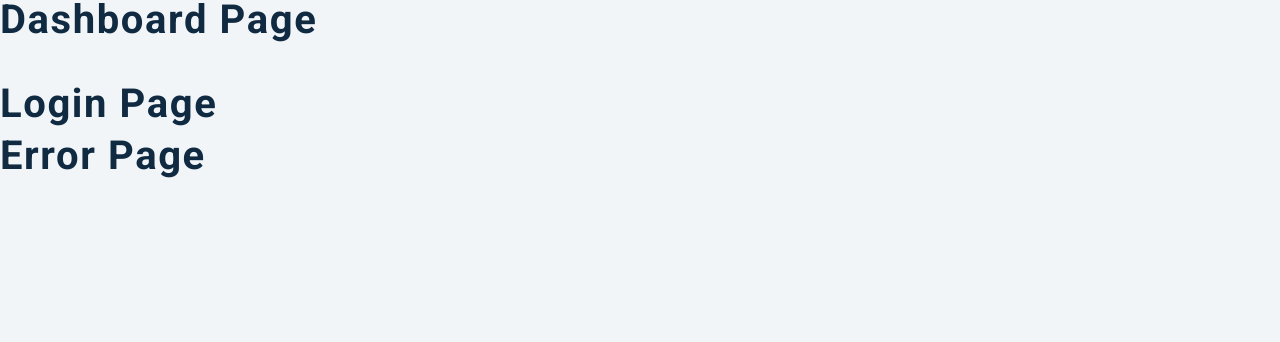
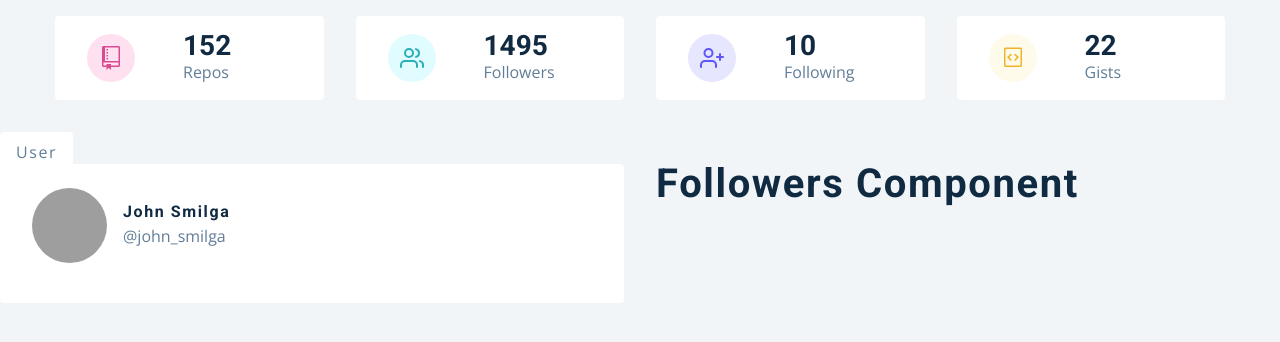
Before and after one commit to blademan/-react-search-github-users, a React (Create React App) app: page / in a window 1280 px wide. Shown: the top 342 px of the page. Built offline with nearby package versions, Linux system fonts and the light colour scheme; grey boxes are pictures that could not be loaded.

Commit message:
add info section

```diff
--- a/package.json
+++ b/package.json
@@ -7,14 +7,14 @@
   "@testing-library/jest-dom": "^4.2.4",
   "@testing-library/react": "^9.5.0",
   "@testing-library/user-event": "^7.2.1",
-    "axios": "^0.19.2",
+  "axios": "^0.27.2",
   "fusioncharts": "^3.15.1-sr.1",
   "react": "^16.13.1",
   "react-dom": "^16.13.1",
   "react-fusioncharts": "^3.1.2",
   "react-icons": "^3.10.0",
-    "react-router-dom": "^5.2.0",
-    "react-scripts": "3.4.1",
+  "react-router-dom": "^6.2.2",
+  "react-scripts": "^5.0.1",
   "styled-components": "^5.1.1"
  },
  "scripts": {
--- a/src/App.js
+++ b/src/App.js
@@ -1,15 +1,17 @@
 import React from 'react';
 import { Dashboard, Login, PrivateRoute, AuthWrapper, Error } from './pages';
-import { BrowserRouter as Router, Switch, Route } from 'react-router-dom';
+import { BrowserRouter as Router, Routes, Route } from 'react-router-dom';
 
 function App() {
-  return (
-    <div>
-      <Dashboard></Dashboard>
-      <Login />
-      <Error />
-    </div>
-  );
+ return (
+  <Router>
+   <Routes>
+    <Route path="/" element={<Dashboard />} />
+    <Route path="login" element={<Login />} />
+    <Route path="*" element={<Error />} />
+   </Routes>
+  </Router>
+ );
 }
 
 export default App;
--- a/src/components/Card.js
+++ b/src/components/Card.js
@@ -3,7 +3,19 @@ import { GithubContext } from '../context/context';
 import styled from 'styled-components';
 import { MdBusiness, MdLocationOn, MdLink } from 'react-icons/md';
 const Card = () => {
-  return <h2>card component</h2>;
+ const { githubUser } = React.useContext(GithubContext);
+ const { avatar_url, html_url, name, company, blog, bio, loacation, twitter_username } = githubUser;
+ return (
+  <Wrapper>
+   <header>
+    <img src={avatar_url} alt="avatar" />
+    <div>
+     <h4>{name}</h4>
+     <p>@{twitter_username || 'john doe'}</p>
+    </div>
+   </header>
+  </Wrapper>
+ );
 };
 const Wrapper = styled.article`
  background: var(--clr-white);
--- a/src/components/Info.js
+++ b/src/components/Info.js
@@ -5,7 +5,61 @@ import { GoRepo, GoGist } from 'react-icons/go';
 import { FiUsers, FiUserPlus } from 'react-icons/fi';
 
 const UserInfo = () => {
-  return <h2>user info component</h2>;
+ const { githubUser } = React.useContext(GithubContext);
+ const { public_repos, followers, following, public_gists } = githubUser;
+
+ const items = [
+  {
+   id: 1,
+   icon: <GoRepo className="icon" />,
+   label: 'repos',
+   value: public_repos,
+   color: 'pink',
+  },
+  {
+   id: 2,
+   icon: <FiUsers className="icon" />,
+   label: 'followers',
+   value: followers,
+   color: 'green',
+  },
+  {
+   id: 3,
+   icon: <FiUserPlus className="icon" />,
+   label: 'following',
+   value: following,
+   color: 'purple',
+  },
+  {
+   id: 4,
+   icon: <GoGist className="icon" />,
+   label: 'gists',
+   value: public_gists,
+   color: 'yellow',
+  },
+ ];
+
+ return (
+  <section className="section">
+   <Wrapper className="section-center">
+    {items.map((item) => {
+     return <Item key={item.id} {...item} />;
+    })}
+   </Wrapper>
+  </section>
+ );
+};
+
+const Item = ({ icon, label, value, color }) => {
+ return (
+  <article className="item">
+   <span className={color}>{icon}</span>
+   <div>
+    <h3>{value}</h3>
+    <p>{label}</p>
+   </div>
+  </article>
+ );
 };
 
 const Wrapper = styled.section`
--- a/src/components/User.js
+++ b/src/components/User.js
@@ -3,7 +3,14 @@ import styled from 'styled-components';
 import Card from './Card';
 import Followers from './Followers';
 const User = () => {
-  return <h2>search component</h2>;
+ return (
+  <section className="section">
+   <Wrapper>
+    <Card></Card>
+    <Followers></Followers>
+   </Wrapper>
+  </section>
+ );
 };
 
 const Wrapper = styled.div`
--- a/src/context/context.js
+++ b/src/context/context.js
@@ -5,3 +5,19 @@ import mockFollowers from './mockData.js/mockFollowers';
 import axios from 'axios';
 
 const rootUrl = 'https://api.github.com';
+
+const GithubContext = React.createContext();
+
+const GithubProvider = ({ children }) => {
+ const [githubUser, setgithubUser] = useState(mockUser);
+ const [repos, setRepos] = useState(mockRepos);
+ const [followers, setFollowers] = useState(mockFollowers);
+
+ return (
+  <GithubContext.Provider value={{ githubUser, repos, followers }}>
+   {children}
+  </GithubContext.Provider>
+ );
+};
+
+export { GithubContext, GithubProvider };
--- a/src/context/mockData.js/mockUser.js
+++ b/src/context/mockData.js/mockUser.js
@@ -7,17 +7,14 @@ export default {
  url: 'https://api.github.com/users/john-smilga',
  html_url: 'https://github.com/john-smilga',
  followers_url: 'https://api.github.com/users/john-smilga/followers',
-  following_url:
-    'https://api.github.com/users/john-smilga/following{/other_user}',
+ following_url: 'https://api.github.com/users/john-smilga/following{/other_user}',
  gists_url: 'https://api.github.com/users/john-smilga/gists{/gist_id}',
-  starred_url:
-    'https://api.github.com/users/john-smilga/starred{/owner}{/repo}',
+ starred_url: 'https://api.github.com/users/john-smilga/starred{/owner}{/repo}',
  subscriptions_url: 'https://api.github.com/users/john-smilga/subscriptions',
  organizations_url: 'https://api.github.com/users/john-smilga/orgs',
  repos_url: 'https://api.github.com/users/john-smilga/repos',
  events_url: 'https://api.github.com/users/john-smilga/events{/privacy}',
-  received_events_url:
-    'https://api.github.com/users/john-smilga/received_events',
+ received_events_url: 'https://api.github.com/users/john-smilga/received_events',
  type: 'User',
  site_admin: false,
  name: 'John Smilga',
@@ -29,9 +26,9 @@ export default {
  bio: 'Creator of Coding Addict',
  twitter_username: 'john_smilga',
  public_repos: 152,
-  public_gists: 0,
+ public_gists: 22,
  followers: 1495,
-  following: 0,
+ following: 10,
  created_at: '2018-08-06T06:48:23Z',
  updated_at: '2020-07-08T05:01:32Z',
 };
--- a/src/index.js
+++ b/src/index.js
@@ -7,10 +7,12 @@ import { GithubProvider } from './context/context';
 import { Auth0Provider } from '@auth0/auth0-react';
 
 ReactDOM.render(
-  <React.StrictMode>
-    <App />
-  </React.StrictMode>,
-  document.getElementById('root')
+ <React.StrictMode>
+  <GithubProvider>
+   <App />
+  </GithubProvider>
+ </React.StrictMode>,
+ document.getElementById('root'),
 );
 
 // If you want your app to work offline and load faster, you can change
--- a/src/pages/AuthWrapper.js
+++ b/src/pages/AuthWrapper.js
@@ -1,9 +1,9 @@
-import React from 'react';
+import React, { Children } from 'react';
 import { useAuth0 } from '@auth0/auth0-react';
 import loadingGif from '../images/preloader.gif';
 import styled from 'styled-components';
-function AuthWrapper() {
-  return <h2>authwrapper component</h2>;
+function AuthWrapper({ children }) {
+ return { children };
 }
 
 const Wrapper = styled.section`
--- a/src/pages/Dashboard.js
+++ b/src/pages/Dashboard.js
@@ -3,11 +3,16 @@ import { Info, Repos, User, Search, Navbar } from '../components';
 import loadingImage from '../images/preloader.gif';
 import { GithubContext } from '../context/context';
 const Dashboard = () => {
-  return (
-    <main>
-      <h2>Dashboard Page</h2>
-    </main>
-  );
+ return (
+  <main>
+   {/* <Navbar></Navbar> */}
+   {/* <Search /> */}
+   <Info />
+
+   <User />
+   {/* <Repos /> */}
+  </main>
+ );
 };
 
 export default Dashboard;
--- a/src/pages/Error.js
+++ b/src/pages/Error.js
@@ -2,7 +2,17 @@ import React from 'react';
 import styled from 'styled-components';
 import { Link } from 'react-router-dom';
 const Error = () => {
-  return <h2>error page</h2>;
+ return (
+  <Wrapper>
+   <div>
+    <h1>404</h1>
+    <h3>Sorry, the page you tried cannot be found</h3>
+    <Link to="/" className="btn">
+     Go back
+    </Link>
+   </div>
+  </Wrapper>
+ );
 };
 const Wrapper = styled.section`
  min-height: 100vh;
--- a/src/pages/Login.js
+++ b/src/pages/Login.js
@@ -3,7 +3,15 @@ import { useAuth0 } from '@auth0/auth0-react';
 import styled from 'styled-components';
 import loginImg from '../images/login-img.svg';
 const Login = () => {
-  return <h2>login page</h2>;
+ return (
+  <Wrapper>
+   <div className="container">
+    <img src={loginImg} alt="github user" />
+    <h1>github user</h1>
+    <button className="btn">login</button>
+   </div>
+  </Wrapper>
+ );
 };
 const Wrapper = styled.section`
  min-height: 100vh;
```
Also changed, not shown: 1 other file (tests, documents, lock files or other folders). Lines whose indentation alone changed are shown as unchanged.
